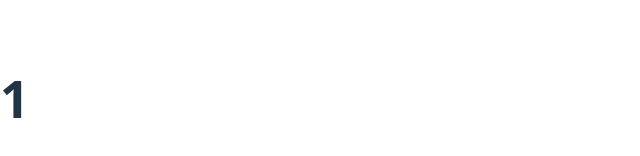
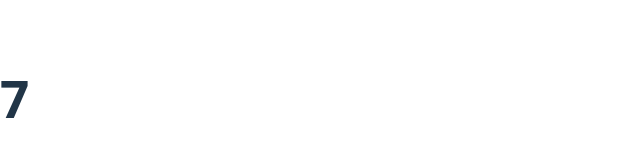
Before and after one commit to zishanx/Revision, a React (Vite) app in the folder @latest/: page / in a window 1280 px wide. Shown: the part 302-458 px from the top of the page, without its empty margins (0-640 px from the left). Built offline with nearby package versions, Linux system fonts and the light colour scheme.

Commit message:
Learning the correct fix

```diff
--- a/@latest/src/App.jsx
+++ b/@latest/src/App.jsx
@@ -7,7 +7,7 @@ export default function App() {
   useEffect(() => {
     const timer = setInterval(() => {
       console.log(count);
-      setCount(count + 1)
+        setCount(prev => prev + 1)
     }, 1000)
 
     return () => clearInterval(timer)
```
